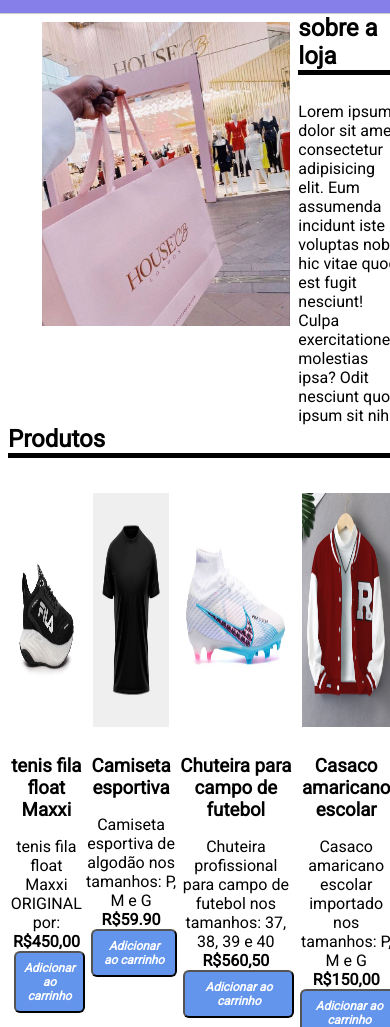
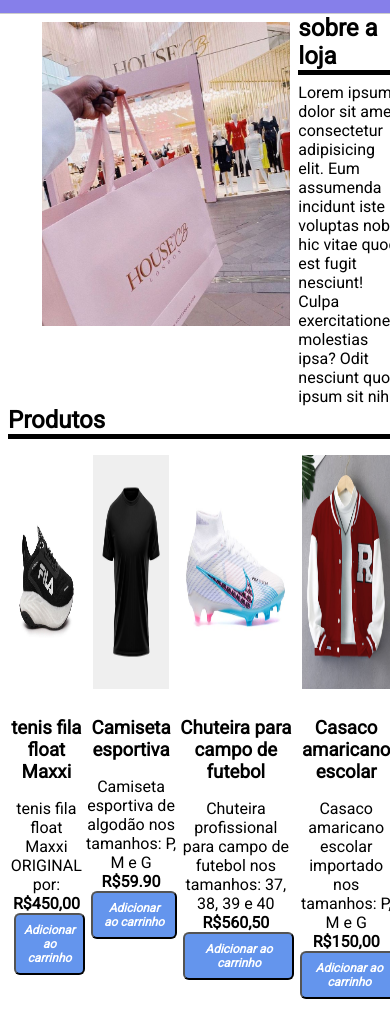
Before and after one commit to Ryandropstage/loja_virtual, a plain HTML site: page index.html in a window 390 px wide. Shown: the part 111-1138 px from the top of the page. After the commit the page ends 1112 px from the top, so only its background shows below. Drawn offline with Linux system fonts and the light colour scheme.

```diff
--- a/index.html
+++ b/index.html
@@ -30,14 +30,14 @@
         <article class=" container container-flex">
         <img src="./imagem/imagem loja virtual.jfif" alt="mulher fazendo compras">
         <div class="content">
-            <h2>sobre a loja</h2><br>
+            <h2>sobre a loja</h2>
             <p>Lorem ipsum dolor sit amet consectetur adipisicing elit. Eum assumenda incidunt iste voluptas nobis hic vitae quod est fugit nesciunt! Culpa exercitationem molestias ipsa? Odit nesciunt quo ipsum sit nihil!</p>
         </div>
         </article>
     </section>
     <section class="Produtos " id="produto">
         <div>
-            <h2>Produtos</h2><br>
+            <h2>Produtos</h2>
             <ul class="container-flex lista-de-produtos">
                 <li >
                     <img src="./imagem/Tênis Fila Float Maxxi.jfif">
--- a/main.css
+++ b/main.css
@@ -135,8 +135,12 @@ header {
 }
 
 
-@media screen and (max-widht:640px) {
-    .content{
+@media screen and (max-width:641px) {
+    .container-flex .content {
+        display: block !important;
+    }
+
+    .Produtos {
         display: block;
     }
 }
```
Also changed, not shown: imagem/adidas UCL League Istanbul Ball White_Blue_Orange - 5.jfif (deleted).
